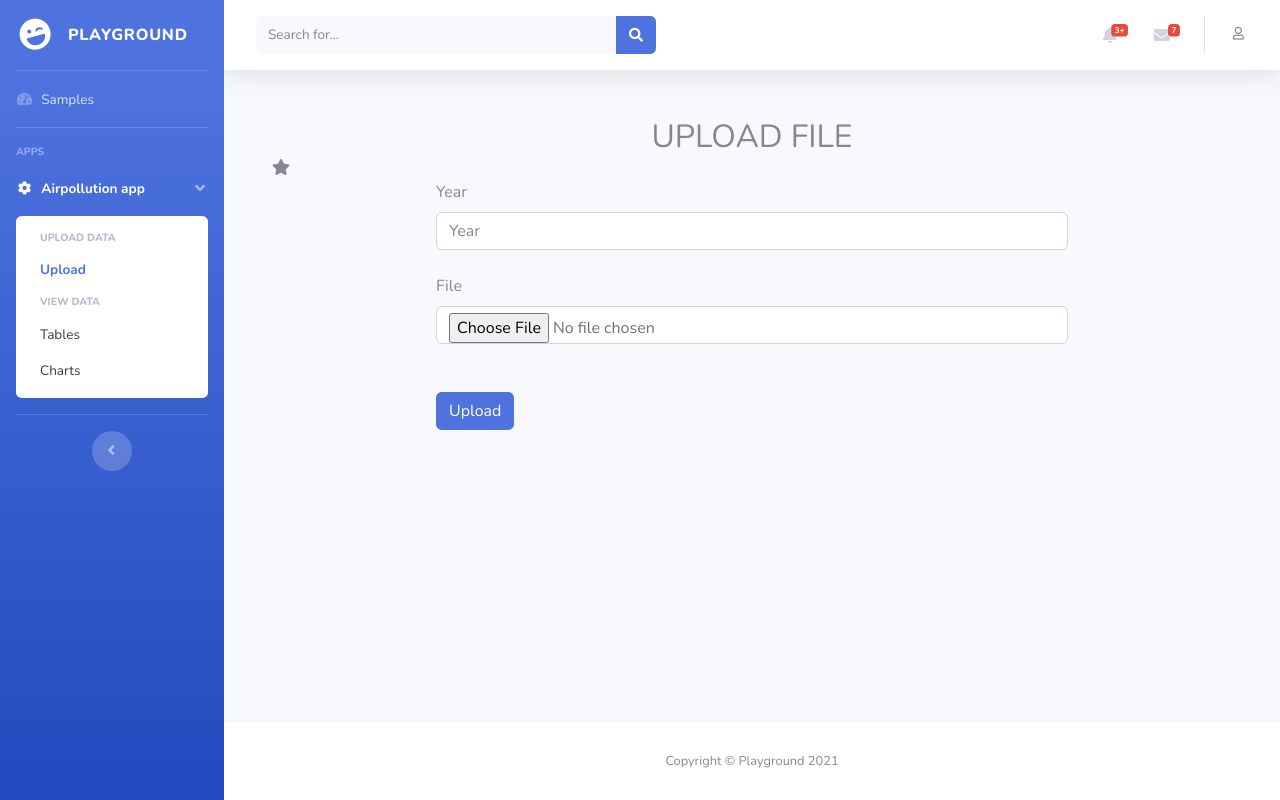
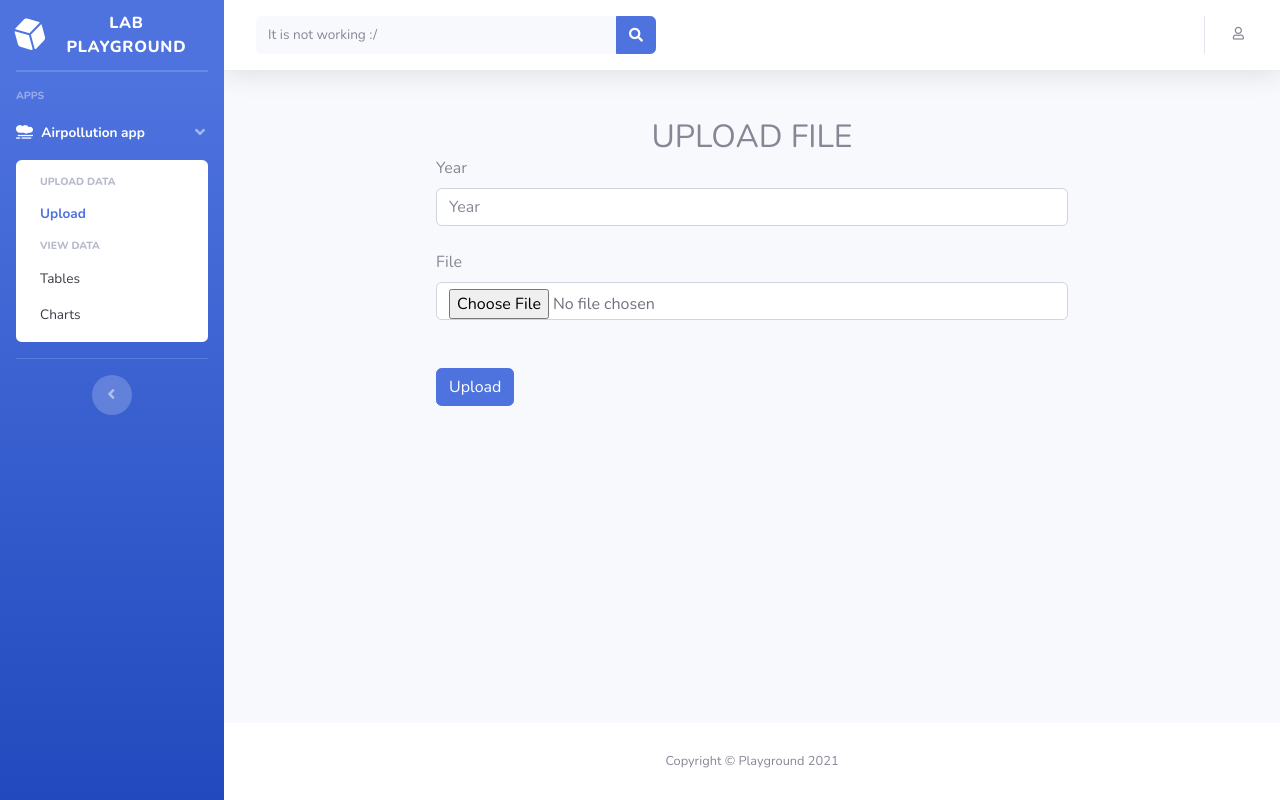
Before and after one commit to w3stmorgan/dj-playground, a Django app: page /airpollution/upload/ in a window 1280 px wide. Run offline with Django 3.2, Linux system fonts and the light colour scheme; some libraries are stand-ins or nearby versions.

Commit message:
minor template fixes

```diff
--- a/config/urls.py
+++ b/config/urls.py
@@ -18,7 +18,7 @@ urlpatterns = [
     path("users/", include("personal_project.users.urls", namespace="users")),
     path("accounts/", include("allauth.urls")),
     # Your stuff: custom urls includes go here
-    path("website/", include("personal_project.website.urls", namespace="website")),
+    path("dashboard/", include("personal_project.website.urls", namespace="website")),
     path(
         "airpollution/",
         include("personal_project.airpollution.urls", namespace="airpollution"),
--- a/personal_project/static/sass/custom_bootstrap_vars.scss
+++ b/personal_project/static/sass/custom_bootstrap_vars.scss
@@ -0,0 +1,6 @@
+@import "../vendor/bootstrap/scss/bootstrap";
+
+$theme-colors: (
+  "primary": #004643,
+  "danger": #e16162
+);
--- a/personal_project/templates/account/base.html
+++ b/personal_project/templates/account/base.html
@@ -1,4 +1,4 @@
-{% extends "base2.html" %}
+{% extends "base.html" %}
 {% block title %}{% block head_title %}{% endblock head_title %}{% endblock title %}
 
 {% block content %}
--- a/personal_project/templates/airpollution/upload.html
+++ b/personal_project/templates/airpollution/upload.html
@@ -8,7 +8,6 @@
       <!-- Icon Divider-->
       <div class="divider-custom">
         <div class="divider-custom-line"></div>
-        <div class="divider-custom-icon"><i class="fas fa-star"></i></div>
         <div class="divider-custom-line"></div>
       </div>
       <!-- Upload file Section Form-->
--- a/personal_project/templates/website/base.html
+++ b/personal_project/templates/website/base.html
@@ -34,23 +34,23 @@
   <ul class="navbar-nav bg-gradient-primary sidebar sidebar-dark accordion" id="accordionSidebar">
 
     <!-- Sidebar - Brand -->
-    <a class="sidebar-brand d-flex align-items-center justify-content-center" href="{% url 'website:index' %}">
+    <a class="sidebar-brand d-flex align-items-center justify-content-center" href="{% url 'home' %}">
       <div class="sidebar-brand-icon rotate-n-15">
-        <i class="fas fa-laugh-wink"></i>
+        <i class="fas fa-dice-d6"></i>
       </div>
-      <div class="sidebar-brand-text mx-3">Playground</div>
+      <div class="sidebar-brand-text mx-3">Lab playground</div>
     </a>
 
     <!-- Divider -->
     <hr class="sidebar-divider my-0">
 
-    <!-- Nav Item - Dashboard -->
-    {% url 'website:samples' as samples %}
-    <li class="nav-item {% if page_path == samples %}active {% endif %}">
-      <a class="nav-link" href="{% url 'website:samples' %}">
-        <i class="fas fa-fw fa-tachometer-alt"></i>
-        <span>Samples</span></a>
-    </li>
+{#    <!-- Nav Item - Dashboard -->#}
+{#    {% url 'website:samples' as samples %}#}
+{#    <li class="nav-item {% if page_path == samples %}active {% endif %}">#}
+{#      <a class="nav-link" href="{% url 'website:samples' %}">#}
+{#        <i class="fas fa-fw fa-tachometer-alt"></i>#}
+{#        <span>Samples</span></a>#}
+{#    </li>#}
 
     <!-- Divider -->
     <hr class="sidebar-divider">
@@ -65,7 +65,7 @@
       <a class="nav-link {% if app_name != 'airpollution' %} collapsed {% endif %}" href="#" data-toggle="collapse"
          data-target="#collapseOne"
          aria-expanded="true" aria-controls="collapseOne">
-        <i class="fas fa-fw fa-cog"></i>
+        <i class="fas fa-smog"></i>
         <span>Airpollution app</span>
       </a>
       <div id="collapseOne" class="collapse {% if app_name == 'airpollution' %} show {% endif %}"
@@ -92,7 +92,7 @@
         <a class="nav-link {% if app_name != 'finances' %} collapsed {% endif %}" href="#" data-toggle="collapse"
            data-target="#collapseTwo"
            aria-expanded="true" aria-controls="collapseTwo">
-          <i class="fas fa-fw fa-cog"></i>
+          <i class="fas fa-wallet"></i>
           <span>Finances app</span>
         </a>
         <div id="collapseTwo" class="collapse {% if app_name == 'finances' %} show {% endif %}"
@@ -147,7 +147,7 @@
         <form
                 class="d-none d-sm-inline-block form-inline mr-auto ml-md-3 my-2 my-md-0 mw-100 navbar-search">
           <div class="input-group">
-            <input type="text" class="form-control bg-light border-0 small" placeholder="Search for..."
+            <input type="text" class="form-control bg-light border-0 small" placeholder="It is not working :/"
                    aria-label="Search" aria-describedby="basic-addon2">
             <div class="input-group-append">
               <button class="btn btn-primary" type="button">
@@ -184,126 +184,126 @@
             </div>
           </li>
 
-          <!-- Nav Item - Alerts -->
-          <li class="nav-item dropdown no-arrow mx-1">
-            <a class="nav-link dropdown-toggle" href="#" id="alertsDropdown" role="button"
-               data-toggle="dropdown" aria-haspopup="true" aria-expanded="false">
-              <i class="fas fa-bell fa-fw"></i>
-              <!-- Counter - Alerts -->
-              <span class="badge badge-danger badge-counter">3+</span>
-            </a>
-            <!-- Dropdown - Alerts -->
-            <div class="dropdown-list dropdown-menu dropdown-menu-right shadow animated--grow-in"
-                 aria-labelledby="alertsDropdown">
-              <h6 class="dropdown-header">
-                Alerts Center
-              </h6>
-              <a class="dropdown-item d-flex align-items-center" href="#">
-                <div class="mr-3">
-                  <div class="icon-circle bg-primary">
-                    <i class="fas fa-file-alt text-white"></i>
-                  </div>
-                </div>
-                <div>
-                  <div class="small text-gray-500">December 12, 2019</div>
-                  <span class="font-weight-bold">A new monthly report is ready to download!</span>
-                </div>
-              </a>
-              <a class="dropdown-item d-flex align-items-center" href="#">
-                <div class="mr-3">
-                  <div class="icon-circle bg-success">
-                    <i class="fas fa-donate text-white"></i>
-                  </div>
-                </div>
-                <div>
-                  <div class="small text-gray-500">December 7, 2019</div>
-                  $290.29 has been deposited into your account!
-                </div>
-              </a>
-              <a class="dropdown-item d-flex align-items-center" href="#">
-                <div class="mr-3">
-                  <div class="icon-circle bg-warning">
-                    <i class="fas fa-exclamation-triangle text-white"></i>
-                  </div>
-                </div>
-                <div>
-                  <div class="small text-gray-500">December 2, 2019</div>
-                  Spending Alert: We've noticed unusually high spending for your account.
-                </div>
-              </a>
-              <a class="dropdown-item text-center small text-gray-500" href="#">Show All Alerts</a>
-            </div>
-          </li>
-
-          <!-- Nav Item - Messages -->
-          <li class="nav-item dropdown no-arrow mx-1">
-            <a class="nav-link dropdown-toggle" href="#" id="messagesDropdown" role="button"
-               data-toggle="dropdown" aria-haspopup="true" aria-expanded="false">
-              <i class="fas fa-envelope fa-fw"></i>
-              <!-- Counter - Messages -->
-              <span class="badge badge-danger badge-counter">7</span>
-            </a>
-            <!-- Dropdown - Messages -->
-            <div class="dropdown-list dropdown-menu dropdown-menu-right shadow animated--grow-in"
-                 aria-labelledby="messagesDropdown">
-              <h6 class="dropdown-header">
-                Message Center
-              </h6>
-              <a class="dropdown-item d-flex align-items-center" href="#">
-                <div class="dropdown-list-image mr-3">
-                  <img class="rounded-circle" src="{% static 'img/undraw_profile_1.svg' %}"
-                       alt="...">
-                  <div class="status-indicator bg-success"></div>
-                </div>
-                <div class="font-weight-bold">
-                  <div class="text-truncate">Hi there! I am wondering if you can help me with a
-                    problem I've been having.
-                  </div>
-                  <div class="small text-gray-500">Emily Fowler · 58m</div>
-                </div>
-              </a>
-              <a class="dropdown-item d-flex align-items-center" href="#">
-                <div class="dropdown-list-image mr-3">
-                  <img class="rounded-circle" src="{% static 'img/undraw_profile_2.svg' %}"
-                       alt="...">
-                  <div class="status-indicator"></div>
-                </div>
-                <div>
-                  <div class="text-truncate">I have the photos that you ordered last month, how
-                    would you like them sent to you?
-                  </div>
-                  <div class="small text-gray-500">Jae Chun · 1d</div>
-                </div>
-              </a>
-              <a class="dropdown-item d-flex align-items-center" href="#">
-                <div class="dropdown-list-image mr-3">
-                  <img class="rounded-circle" src="{% static 'img/undraw_profile_3.svg' %}"
-                       alt="...">
-                  <div class="status-indicator bg-warning"></div>
-                </div>
-                <div>
-                  <div class="text-truncate">Last month's report looks great, I am very happy with
-                    the progress so far, keep up the good work!
-                  </div>
-                  <div class="small text-gray-500">Morgan Alvarez · 2d</div>
-                </div>
-              </a>
-              <a class="dropdown-item d-flex align-items-center" href="#">
-                <div class="dropdown-list-image mr-3">
-                  <img class="rounded-circle" src="https://source.unsplash.com/Mv9hjnEUHR4/60x60"
-                       alt="...">
-                  <div class="status-indicator bg-success"></div>
-                </div>
-                <div>
-                  <div class="text-truncate">Am I a good boy? The reason I ask is because someone
-                    told me that people say this to all dogs, even if they aren't good...
-                  </div>
-                  <div class="small text-gray-500">Chicken the Dog · 2w</div>
-                </div>
-              </a>
-              <a class="dropdown-item text-center small text-gray-500" href="#">Read More Messages</a>
-            </div>
-          </li>
+{#          <!-- Nav Item - Alerts -->#}
+{#          <li class="nav-item dropdown no-arrow mx-1">#}
+{#            <a class="nav-link dropdown-toggle" href="#" id="alertsDropdown" role="button"#}
+{#               data-toggle="dropdown" aria-haspopup="true" aria-expanded="false">#}
+{#              <i class="fas fa-bell fa-fw"></i>#}
+{#              <!-- Counter - Alerts -->#}
+{#              <span class="badge badge-danger badge-counter">3+</span>#}
+{#            </a>#}
+{#            <!-- Dropdown - Alerts -->#}
+{#            <div class="dropdown-list dropdown-menu dropdown-menu-right shadow animated--grow-in"#}
+{#                 aria-labelledby="alertsDropdown">#}
+{#              <h6 class="dropdown-header">#}
+{#                Alerts Center#}
+{#              </h6>#}
+{#              <a class="dropdown-item d-flex align-items-center" href="#">#}
+{#                <div class="mr-3">#}
+{#                  <div class="icon-circle bg-primary">#}
+{#                    <i class="fas fa-file-alt text-white"></i>#}
+{#                  </div>#}
+{#                </div>#}
+{#                <div>#}
+{#                  <div class="small text-gray-500">December 12, 2019</div>#}
+{#                  <span class="font-weight-bold">A new monthly report is ready to download!</span>#}
+{#                </div>#}
+{#              </a>#}
+{#              <a class="dropdown-item d-flex align-items-center" href="#">#}
+{#                <div class="mr-3">#}
+{#                  <div class="icon-circle bg-success">#}
+{#                    <i class="fas fa-donate text-white"></i>#}
+{#                  </div>#}
+{#                </div>#}
+{#                <div>#}
+{#                  <div class="small text-gray-500">December 7, 2019</div>#}
+{#                  $290.29 has been deposited into your account!#}
+{#                </div>#}
+{#              </a>#}
+{#              <a class="dropdown-item d-flex align-items-center" href="#">#}
+{#                <div class="mr-3">#}
+{#                  <div class="icon-circle bg-warning">#}
+{#                    <i class="fas fa-exclamation-triangle text-white"></i>#}
+{#                  </div>#}
+{#                </div>#}
+{#                <div>#}
+{#                  <div class="small text-gray-500">December 2, 2019</div>#}
+{#                  Spending Alert: We've noticed unusually high spending for your account.#}
+{#                </div>#}
+{#              </a>#}
+{#              <a class="dropdown-item text-center small text-gray-500" href="#">Show All Alerts</a>#}
+{#            </div>#}
+{#          </li>#}
+{##}
+{#          <!-- Nav Item - Messages -->#}
+{#          <li class="nav-item dropdown no-arrow mx-1">#}
+{#            <a class="nav-link dropdown-toggle" href="#" id="messagesDropdown" role="button"#}
+{#               data-toggle="dropdown" aria-haspopup="true" aria-expanded="false">#}
+{#              <i class="fas fa-envelope fa-fw"></i>#}
+{#              <!-- Counter - Messages -->#}
+{#              <span class="badge badge-danger badge-counter">7</span>#}
+{#            </a>#}
+{#            <!-- Dropdown - Messages -->#}
+{#            <div class="dropdown-list dropdown-menu dropdown-menu-right shadow animated--grow-in"#}
+{#                 aria-labelledby="messagesDropdown">#}
+{#              <h6 class="dropdown-header">#}
+{#                Message Center#}
+{#              </h6>#}
+{#              <a class="dropdown-item d-flex align-items-center" href="#">#}
+{#                <div class="dropdown-list-image mr-3">#}
+{#                  <img class="rounded-circle" src="{% static 'img/undraw_profile_1.svg' %}"#}
+{#                       alt="...">#}
+{#                  <div class="status-indicator bg-success"></div>#}
+{#                </div>#}
+{#                <div class="font-weight-bold">#}
+{#                  <div class="text-truncate">Hi there! I am wondering if you can help me with a#}
+{#                    problem I've been having.#}
+{#                  </div>#}
+{#                  <div class="small text-gray-500">Emily Fowler · 58m</div>#}
+{#                </div>#}
+{#              </a>#}
+{#              <a class="dropdown-item d-flex align-items-center" href="#">#}
+{#                <div class="dropdown-list-image mr-3">#}
+{#                  <img class="rounded-circle" src="{% static 'img/undraw_profile_2.svg' %}"#}
+{#                       alt="...">#}
+{#                  <div class="status-indicator"></div>#}
+{#                </div>#}
+{#                <div>#}
+{#                  <div class="text-truncate">I have the photos that you ordered last month, how#}
+{#                    would you like them sent to you?#}
+{#                  </div>#}
+{#                  <div class="small text-gray-500">Jae Chun · 1d</div>#}
+{#                </div>#}
+{#              </a>#}
+{#              <a class="dropdown-item d-flex align-items-center" href="#">#}
+{#                <div class="dropdown-list-image mr-3">#}
+{#                  <img class="rounded-circle" src="{% static 'img/undraw_profile_3.svg' %}"#}
+{#                       alt="...">#}
+{#                  <div class="status-indicator bg-warning"></div>#}
+{#                </div>#}
+{#                <div>#}
+{#                  <div class="text-truncate">Last month's report looks great, I am very happy with#}
+{#                    the progress so far, keep up the good work!#}
+{#                  </div>#}
+{#                  <div class="small text-gray-500">Morgan Alvarez · 2d</div>#}
+{#                </div>#}
+{#              </a>#}
+{#              <a class="dropdown-item d-flex align-items-center" href="#">#}
+{#                <div class="dropdown-list-image mr-3">#}
+{#                  <img class="rounded-circle" src="https://source.unsplash.com/Mv9hjnEUHR4/60x60"#}
+{#                       alt="...">#}
+{#                  <div class="status-indicator bg-success"></div>#}
+{#                </div>#}
+{#                <div>#}
+{#                  <div class="text-truncate">Am I a good boy? The reason I ask is because someone#}
+{#                    told me that people say this to all dogs, even if they aren't good...#}
+{#                  </div>#}
+{#                  <div class="small text-gray-500">Chicken the Dog · 2w</div>#}
+{#                </div>#}
+{#              </a>#}
+{#              <a class="dropdown-item text-center small text-gray-500" href="#">Read More Messages</a>#}
+{#            </div>#}
+{#          </li>#}
 
           <div class="topbar-divider d-none d-sm-block"></div>
 
```
Also changed, not shown: personal_project/templates/base.html (+54 -55 lines), personal_project/templates/base2.html (deleted, +0 -66 lines), personal_project/templates/users/user_detail.html (+16 -26 lines), personal_project/templates/users/user_form.html (+15 -2 lines), personal_project/static/css/sb-admin-2.css.
